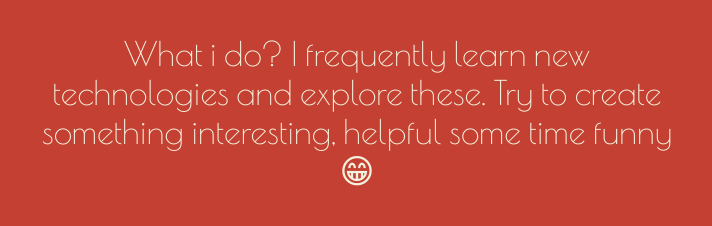
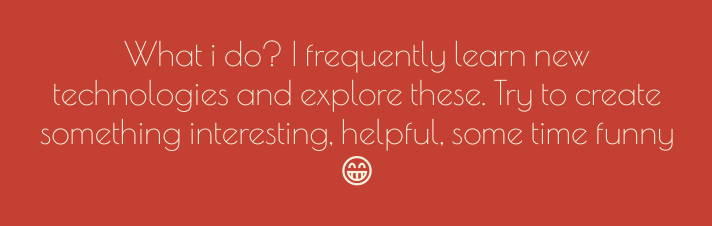
Before and after one commit to arafkarim/arafkarim.github.io, a plain HTML site: page index.html in a window 1280 px wide. Shown: the part 297-523 px from the top of the page, 283-995 px from the left. Drawn offline with nearby package versions, Linux system fonts and the light colour scheme; a web font is replaced by a local one.

Commit message:
About me update

```diff
--- a/index.html
+++ b/index.html
@@ -9,7 +9,7 @@
   <body>
     <h1 id="the_name">Araf Karim</h1>
     <h1 id="tag_line">Full Stack Web Developer</h1>
-    <p id="about">What i do? I frequently learn new technologies and explore these.  Try to create something interesting, helpful some time funny 😁</p>
+    <p id="about">What i do? I frequently learn new technologies and explore these.  Try to create something interesting, helpful, some time funny 😁</p>
     <p id="about"><b>My workes</b> - <a href="https://arafkarim.github.io/material-design-color-palette" target="_blank"><i>Material Design Color Palette</i></a></p id="about">
 
     <div class="social">
```
